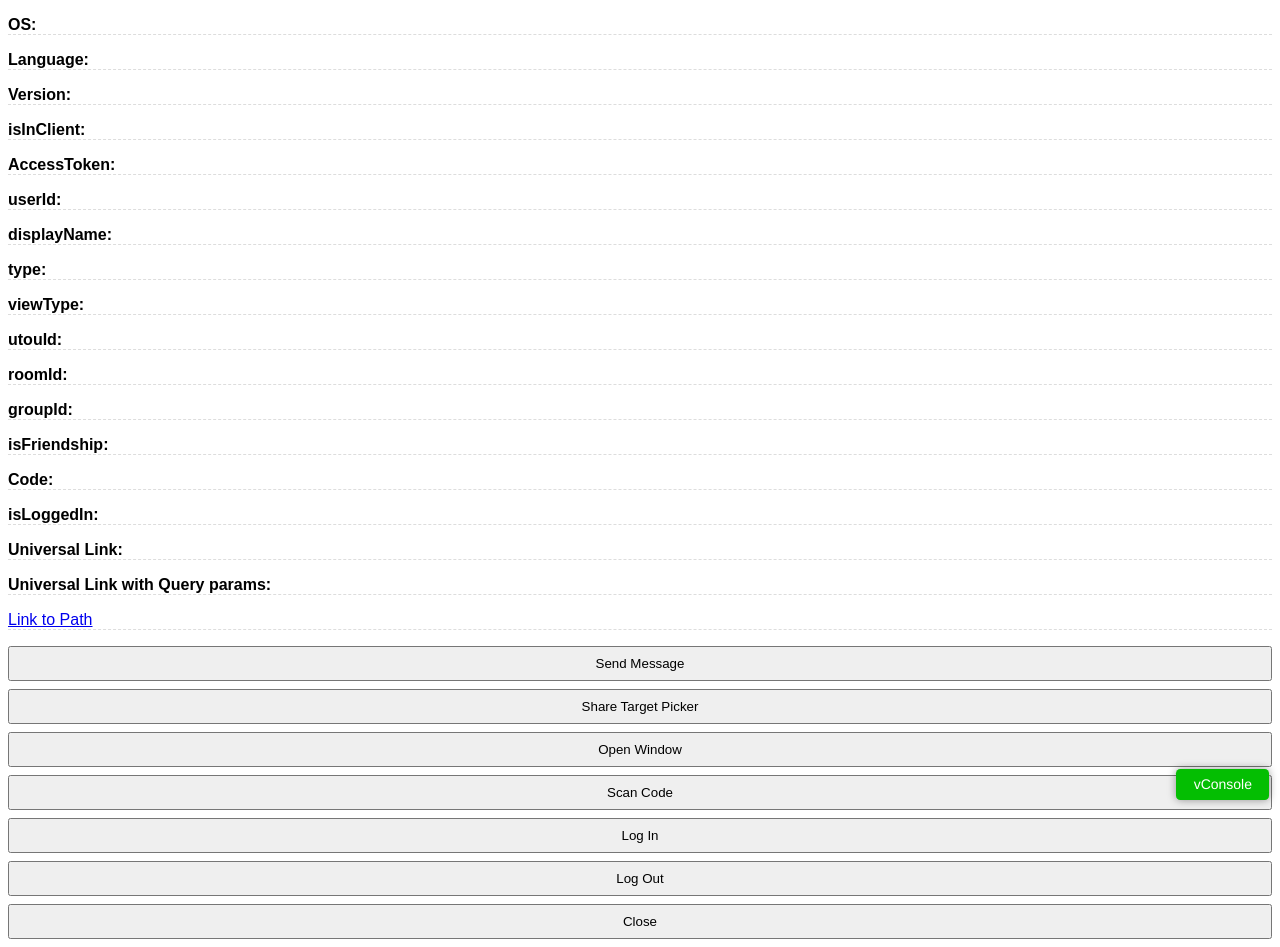
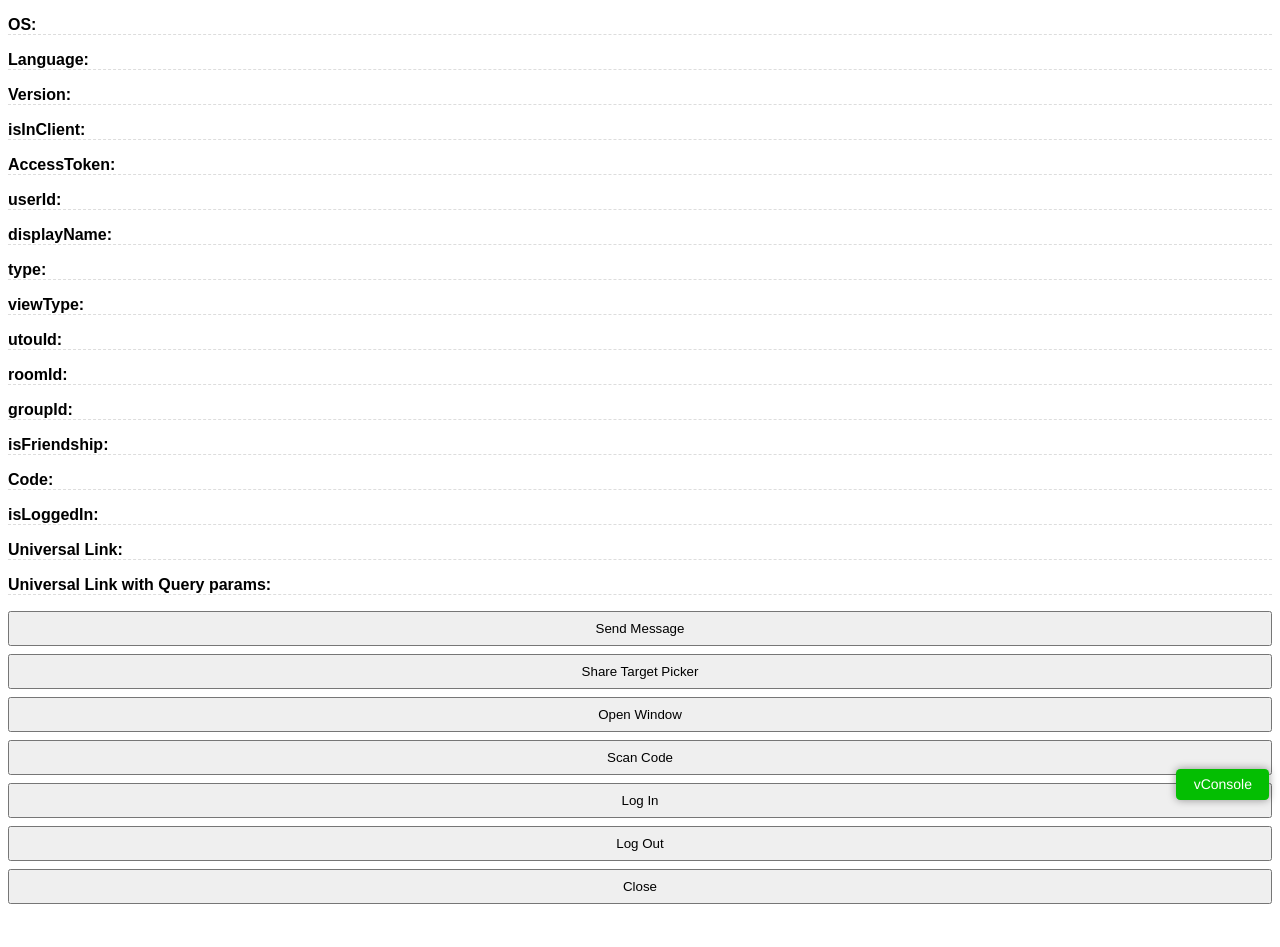
Before and after one commit to idatabase/BE-POC, a plain HTML site: page info.html in a window 1280 px wide. After the commit the page ends 912 px from the top, so only its background shows below. Drawn offline with Linux system fonts and the light colour scheme; a script that the page names is missing.

Commit message:
Remove link to path

```diff
--- a/info.html
+++ b/info.html
@@ -24,7 +24,6 @@
     <p id="isLoggedIn"><b>isLoggedIn:</b></p>
     <p id="universalLink1"><b>Universal Link:</b></p>
     <p id="universalLink2"><b>Universal Link with Query params:</b></p>
-    <p><a href="path/?param=9">Link to Path</a></p>
 
     <button id="btnMsg" onclick="sendMsg()">Send Message</button>
     <button id="btnShare" onclick="shareMsg()">Share Target Picker</button>
```
